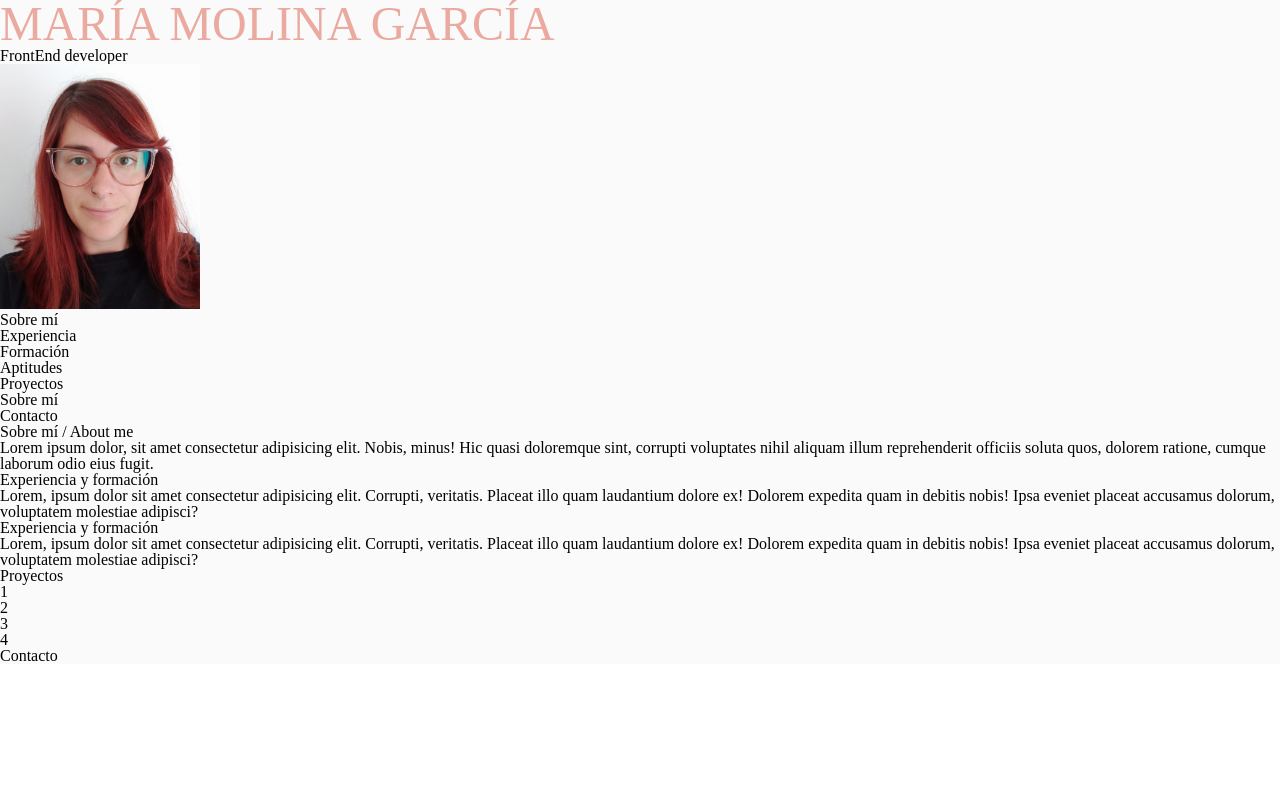
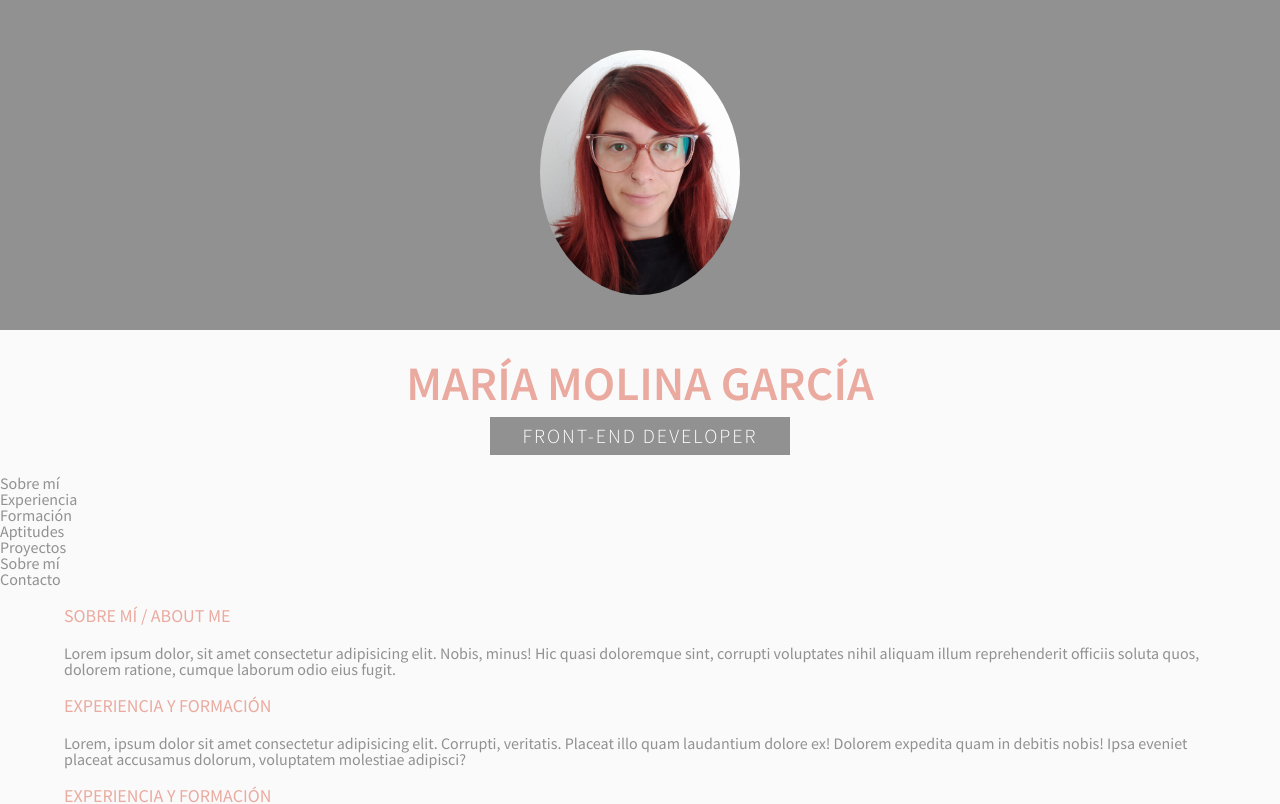
Before and after one commit to mariamolinagarcia/MariaMolina-Porfolio, a React (Create React App) app: page / in a window 1280 px wide. Shown: the top 804 px of the page. Built offline with nearby package versions, Linux system fonts and the light colour scheme.

Commit message:
css basics styles

```diff
--- a/public/index.html
+++ b/public/index.html
@@ -6,8 +6,11 @@
   <link rel="icon" href="%PUBLIC_URL%/favicon.ico" />
   <meta name="viewport" content="width=device-width, initial-scale=1" />
   <meta name="theme-color" content="#000000" />
-
-  <title>React starter kit</title>
+  <link rel="preconnect" href="https://fonts.googleapis.com">
+  <link rel="preconnect" href="https://fonts.gstatic.com" crossorigin>
+  <link href="https://fonts.googleapis.com/css2?family=Source+Sans+Pro:wght@300;400;600;700;900&display=swap"
+    rel="stylesheet">
+  <title>María Molina Portfolio</title>
 </head>
 
 <body>
--- a/src/components/Header.js
+++ b/src/components/Header.js
@@ -4,14 +4,17 @@ const Header = ()=>{
 
 
     return (
-        <div>
-            <div>
-            <h1>María Molina García</h1>
-            <h2>FrontEnd developer</h2>
+        <div className='header'>
+            <div className='header__image'>
+                <img className='header__image--photo' src={imgMaría} alt="" title="" width="200px"/>
             </div>
-            <div>
-                <img src={imgMaría} alt="" title="" width="200px"/>
+            <div className='header__titles'>
+                <h1>María Molina García</h1>
+                <div className='header__titles--h2'>
+                <h2>Front-End developer</h2>
+                </div>
             </div>
+
 
         </div>
     )
--- a/src/components/Main.js
+++ b/src/components/Main.js
@@ -2,12 +2,13 @@ import AboutMe from './AboutMe';
 import Experience from './Experience';
 import Projects from './Projects';
 import Contact from './Contact';
+import '../styles/main.scss';
 
 const Main = ()=>{
 
 
     return (
-        <div>
+        <div className='main'>
             <AboutMe />
             <Experience />
             <Experience />
--- a/src/styles/header.scss
+++ b/src/styles/header.scss
@@ -1,5 +1,31 @@
-h1 {
-  color: #eaaaa0;
-  font-size: 48px;
-  text-transform: uppercase;
+@import "./variables.scss";
+
+.header {
+  display: flex;
+  flex-direction: column;
+  align-items: center;
+  text-align: center;
+  line-height: 1.2;
+
+  width: 100%;
+  &__image {
+    width: 100%;
+    background-color: $second-background-color;
+    padding-top: 50px;
+    padding-bottom: 30px;
+    margin-bottom: 20px;
+    &--photo {
+      border-radius: 50%;
+    }
+  }
+  &__titles {
+    line-height: 1.4;
+    &--h2 {
+      width: 300px;
+      background-color: $second-background-color;
+      margin: auto;
+      padding: 5px 0px 5px 0px;
+      margin-bottom: 20px;
+    }
+  }
 }
--- /dev/null
+++ b/src/styles/main.scss
@@ -0,0 +1,4 @@
+.main {
+  margin-left: 5vw;
+  margin-right: 5vw;
+}
--- a/src/styles/page.scss
+++ b/src/styles/page.scss
@@ -1,4 +1,34 @@
 @import "./reset.scss";
+@import "./variables.scss";
 .page {
-  background-color: #fafafa;
+  background-color: $background-color;
+  font-family: "Source Sans Pro", sans-serif;
+  color: $second-background-color;
 }
+
+h1 {
+  font-family: "Source Sans Pro", sans-serif;
+  font-weight: 600;
+  color: $titles-color;
+  font-size: 48px;
+  text-transform: uppercase;
+}
+
+h2 {
+  font-family: "Source Sans Pro", sans-serif;
+  font-weight: 200;
+  color: white;
+  font-size: 20px;
+
+  text-transform: uppercase;
+  letter-spacing: 2px;
+}
+
+h3 {
+  font-family: "Source Sans Pro", sans-serif;
+  font-weight: 400;
+  color: $titles-color;
+  font-size: 18px;
+  text-transform: uppercase;
+  margin: 20px 0px 20px 0px;
+}
--- /dev/null
+++ b/src/styles/variables.scss
@@ -0,0 +1,3 @@
+$background-color: #fafafa;
+$second-background-color: #919191;
+$titles-color: #eaaaa0;
```
Also changed, not shown: 1 other file (tests, documents, lock files or other folders).
